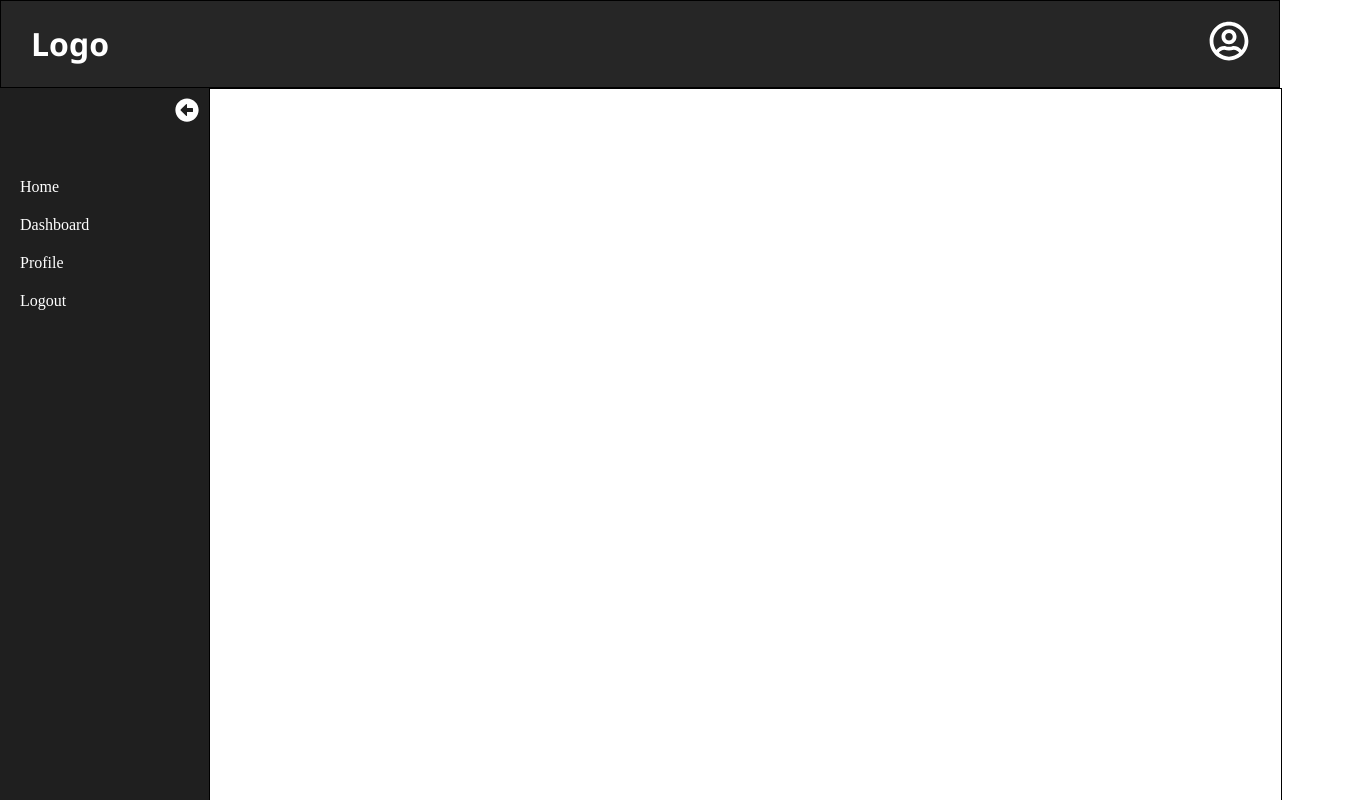
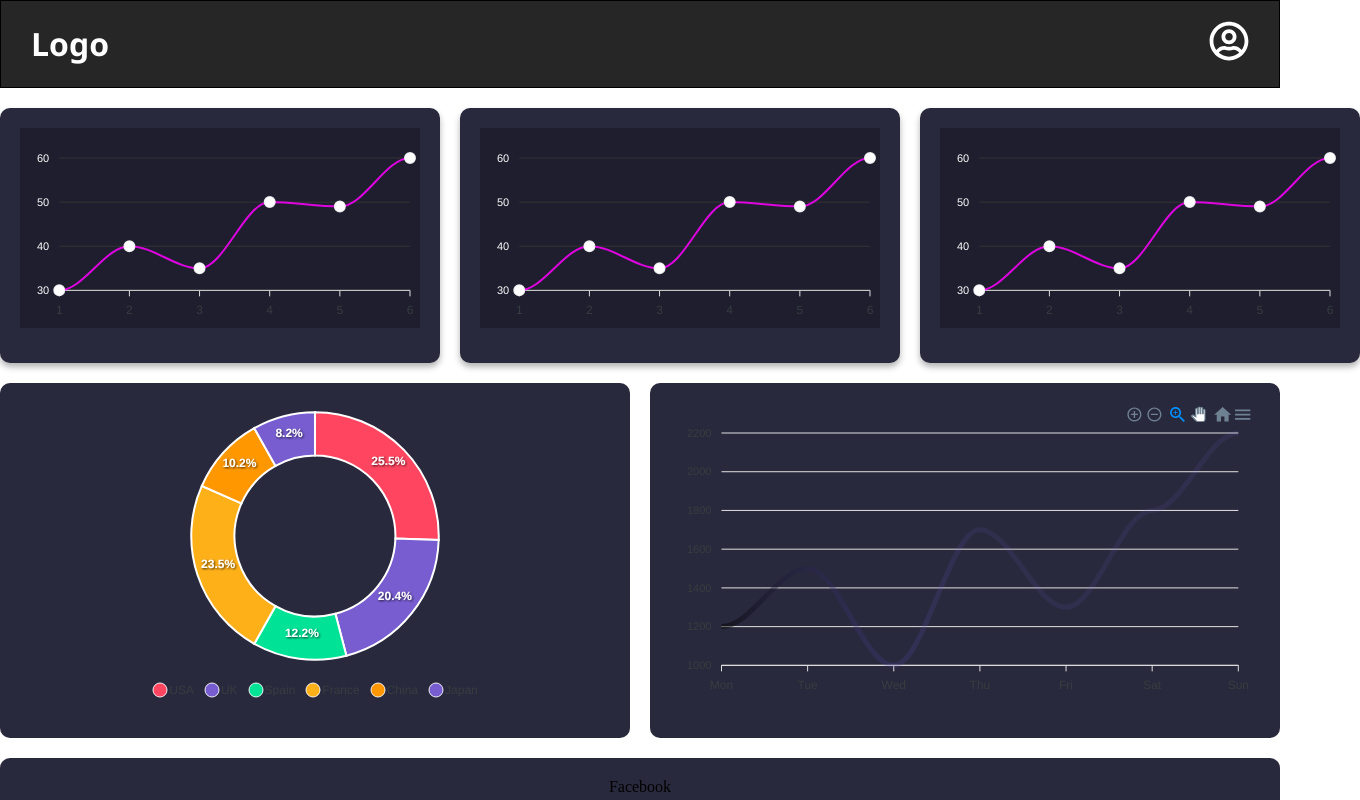
Before and after one commit to dhavaldodiya96/PracticalTask, a React (Vite) app in the folder my-vite-app/: page /dashboard in a window 1280 px wide. Shown: the top 800 px of the page, 1360 px wide, since content can reach past the window. Built offline with nearby package versions, Linux system fonts and the light colour scheme.

Commit message:
-create chart and structure for dashboard page

```diff
--- a/my-vite-app/package.json
+++ b/my-vite-app/package.json
@@ -10,7 +10,9 @@
     "preview": "vite preview"
   },
   "dependencies": {
+    "apexcharts": "^4.4.0",
     "react": "^19.0.0",
+    "react-apexcharts": "^1.7.0",
     "react-dom": "^19.0.0",
     "react-icons": "^5.4.0",
     "react-router-dom": "^7.1.5"
--- /dev/null
+++ b/my-vite-app/src/Components/DonutChart.jsx
@@ -0,0 +1,30 @@
+import ReactApexChart from "react-apexcharts";
+
+const DonutChart = () => {
+  const options = {
+    chart: {
+      type: "donut",
+    },
+    labels: ["USA", "UK", "Spain", "France", "China", "Japan"],
+    colors: ["#FF4560", "#775DD0", "#00E396", "#FEB019", "#FF9800", "#775DD0"],
+    dataLabels: {
+      enabled: true,
+    },
+    legend: {
+      position: "bottom",
+    },
+  };
+
+  const series = [25, 20, 12, 23, 10, 8]; // Percentages for each label
+
+  return (
+    <ReactApexChart
+      options={options}
+      series={series}
+      type="donut"
+      height={300}
+    />
+  );
+};
+
+export default DonutChart;
--- /dev/null
+++ b/my-vite-app/src/Components/LineGraph.jsx
@@ -0,0 +1,65 @@
+import ReactApexChart from "react-apexcharts";
+
+function LineGraph() {
+  const options = {
+    chart: {
+      type: "line",
+      background: "#1E1E2F", // Matches your dark theme
+      toolbar: {
+        show: false, // Removes extra UI options
+      },
+    },
+    colors: ["#FF00FF", "#00A1FF"], // Line colors
+
+    stroke: {
+      curve: "smooth", // Smooth line
+      width: 2,
+    },
+    grid: {
+      borderColor: "#333",
+    },
+    dataLabels: {
+      enabled: false, // Hides data points
+    },
+    markers: {
+      size: 5,
+      colors: ["#fff"], // White dots
+
+      strokeWidth: 2,
+      hover: {
+        size: 7, // Bigger size on hover
+      },
+    },
+
+    yaxis: {
+      labels: {
+        style: {
+          colors: "#fff",
+        },
+      },
+    },
+    tooltip: {
+      theme: "dark", // Matches dark theme
+    },
+  };
+
+  const series = [
+    {
+      name: "Income",
+      data: [30, 40, 35, 50, 49, 60], // Example data for Income
+    },
+  ];
+
+  return (
+    <div className="chart-container" style={{ width: "400px", margin: "auto" }}>
+      <ReactApexChart
+        options={options}
+        series={series}
+        type="line"
+        height={200}
+      />
+    </div>
+  );
+}
+
+export default LineGraph;
--- /dev/null
+++ b/my-vite-app/src/Components/RadialChart.jsx
@@ -0,0 +1,39 @@
+import ReactApexChart from "react-apexcharts";
+
+const RadialChart = () => {
+  const options = {
+    chart: {
+      type: "radialBar",
+    },
+    plotOptions: {
+      radialBar: {
+        hollow: {
+          size: "70%",
+        },
+        dataLabels: {
+          name: {
+            show: false,
+          },
+          value: {
+            fontSize: "22px",
+            show: true,
+          },
+        },
+      },
+    },
+    colors: ["#7367F0"],
+  };
+
+  const series = [67]; // Percentage value for the radial chart
+
+  return (
+    <ReactApexChart
+      options={options}
+      series={series}
+      type="radialBar"
+      height={200}
+    />
+  );
+};
+
+export default RadialChart;
--- /dev/null
+++ b/my-vite-app/src/Components/lineChart.jsx
@@ -0,0 +1,42 @@
+import ReactApexChart from "react-apexcharts";
+
+const LineChart = () => {
+  const options = {
+    chart: {
+      type: "line",
+    },
+    stroke: {
+      curve: "smooth",
+    },
+    xaxis: {
+      categories: ["Mon", "Tue", "Wed", "Thu", "Fri", "Sat", "Sun"],
+    },
+    fill: {
+      type: "gradient",
+      gradient: {
+        shadeIntensity: 1,
+        opacityFrom: 0.7,
+        opacityTo: 0.3,
+      },
+    },
+    colors: ["#7367F0"],
+  };
+
+  const series = [
+    {
+      name: "Sessions",
+      data: [1200, 1500, 1000, 1700, 1300, 1800, 2200],
+    },
+  ];
+
+  return (
+    <ReactApexChart
+      options={options}
+      series={series}
+      type="line"
+      height={300}
+    />
+  );
+};
+
+export default LineChart;
--- a/my-vite-app/src/Pages/Dashboard.jsx
+++ b/my-vite-app/src/Pages/Dashboard.jsx
@@ -1,9 +1,39 @@
-import "../style/dahboard.css";
+import DonutChart from "../Components/DonutChart";
+import LineChart from "../Components/lineChart";
+import LineGraph from "../Components/LineGraph";
+// import RadialChart from "../Components/RadialChart";
+import "../style/Dashboard.css";
 
 const Dashboard = () => {
   return (
     <div className="dashboard">
-      <div></div>
+      <div className="stats-row">
+        <div className="card">
+          <LineGraph />
+        </div>
+        <div className="card">
+          {" "}
+          <LineGraph />
+        </div>
+        <div className="card">
+          {" "}
+          <LineGraph />
+        </div>
+      </div>
+      <div className="charts-row">
+        <div className="donut-chart">
+          <DonutChart />
+        </div>
+        <div className="sessions-chart">
+          <LineChart />
+        </div>
+      </div>
+      <div className="footer-stats">
+        {/* <div className="social-media">
+          <RadialChart />
+        </div> */}
+        <div className="social-media">Facebook</div>
+      </div>
     </div>
   );
 };
--- /dev/null
+++ b/my-vite-app/src/style/Dashboard.css
@@ -0,0 +1,47 @@
+.dashboard {
+  display: flex;
+  flex-direction: column;
+  gap: 20px;
+  margin-top: 20px;
+}
+
+.stats-row {
+  display: flex;
+  justify-content: space-between;
+  gap: 20px;
+}
+
+.card {
+  flex: 1;
+  background-color: #29293d;
+  padding: 20px;
+  border-radius: 10px;
+  text-align: center;
+  box-shadow: 0 4px 6px rgba(0, 0, 0, 0.3);
+}
+
+.charts-row {
+  display: flex;
+  gap: 20px;
+}
+
+.donut-chart,
+.sessions-chart {
+  flex: 1;
+  background-color: #29293d;
+  padding: 20px;
+  border-radius: 10px;
+}
+
+.footer-stats {
+  display: flex;
+  gap: 20px;
+}
+
+.social-media {
+  flex: 1;
+  background-color: #29293d;
+  padding: 20px;
+  border-radius: 10px;
+  text-align: center;
+}
```
Also changed, not shown: 1 other file (tests, documents, lock files or other folders).
